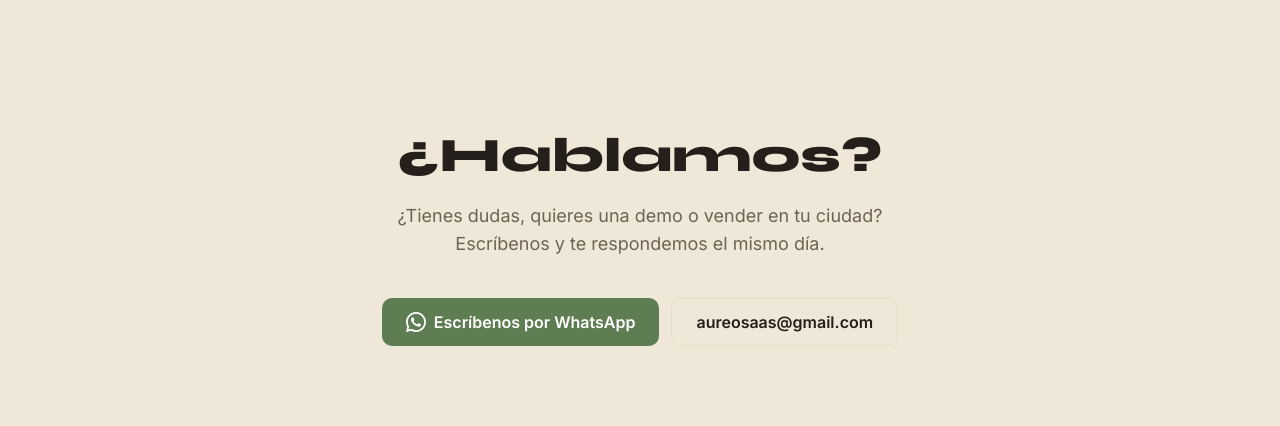
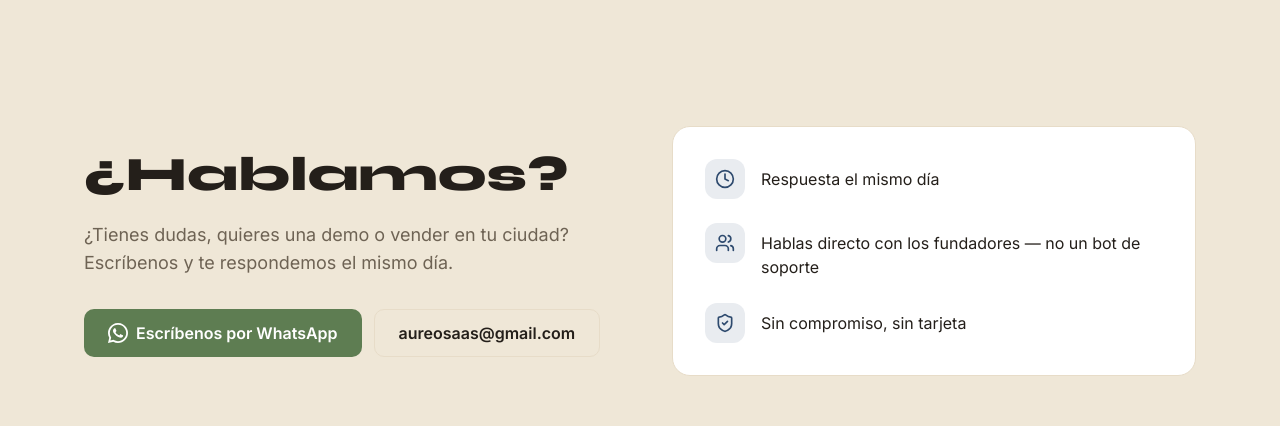
Before and after one commit to juandi-blip/aureo-landing, a Next.js app: page / in a window 1280 px wide. Shown: the part 9580-10006 px from the top of the page. Built offline with nearby package versions, Linux system fonts and the light colour scheme; no server answers.

Commit message:
feat: redesign contact section as split panel with trust points

```diff
--- a/components/ContactSection.tsx
+++ b/components/ContactSection.tsx
@@ -1,19 +1,28 @@
 // components/ContactSection.tsx
 "use client";
 import { motion } from "motion/react";
+import { Clock, Users, ShieldCheck } from "lucide-react";
 import { site } from "@/content/site";
-import { fadeUp, VIEWPORT } from "@/lib/motion";
+import { fadeUp, staggerContainer, VIEWPORT } from "@/lib/motion";
 import { SectionHeading } from "@/components/ui/SectionHeading";
 
 const CONTACT_EMAIL = "aureosaas@gmail.com";
 
+const CONFIANZA_ICONS: Record<string, React.ComponentType<{ className?: string }>> = {
+  clock: Clock,
+  users: Users,
+  "shield-check": ShieldCheck,
+};
+
 export function ContactSection() {
   return (
     <section id="contacto" className="bg-[var(--bg-subtle)] py-24">
-      <div className="mx-auto max-w-3xl px-5 text-center">
+      <div className="mx-auto max-w-6xl px-5">
+        <div className="grid gap-10 lg:grid-cols-2 lg:items-center lg:gap-16">
+          <div>
             <SectionHeading>¿Hablamos?</SectionHeading>
             <motion.p
-          className="mx-auto mt-4 max-w-xl text-lg text-[var(--text-secondary)]"
+              className="mt-4 max-w-xl text-lg text-[var(--text-secondary)]"
               variants={fadeUp}
               initial="hidden"
               whileInView="visible"
@@ -24,7 +33,7 @@ export function ContactSection() {
             </motion.p>
 
             <motion.div
-          className="mt-10 flex flex-col items-center justify-center gap-3 sm:flex-row"
+              className="mt-8 flex flex-col items-start gap-3 sm:flex-row"
               variants={fadeUp}
               initial="hidden"
               whileInView="visible"
@@ -50,6 +59,30 @@ export function ContactSection() {
               </a>
             </motion.div>
           </div>
+
+          <motion.div
+            className="rounded-[var(--radius-lg)] border border-[var(--border-subtle)] bg-[var(--bg-surface)] p-8"
+            variants={staggerContainer}
+            initial="hidden"
+            whileInView="visible"
+            viewport={VIEWPORT}
+          >
+            <ul className="flex flex-col gap-6">
+              {site.contacto.confianza.map((item) => {
+                const Icon = CONFIANZA_ICONS[item.icono] ?? Clock;
+                return (
+                  <motion.li key={item.titulo} variants={fadeUp} className="flex items-start gap-4">
+                    <div className="flex h-10 w-10 shrink-0 items-center justify-center rounded-[var(--radius-md)] bg-[var(--primary)]/10">
+                      <Icon aria-hidden className="h-5 w-5 text-[var(--primary)]" />
+                    </div>
+                    <p className="pt-2 font-medium text-[var(--text-primary)]">{item.titulo}</p>
+                  </motion.li>
+                );
+              })}
+            </ul>
+          </motion.div>
+        </div>
+      </div>
     </section>
   );
 }
```
Lines whose indentation alone changed are shown as unchanged.
